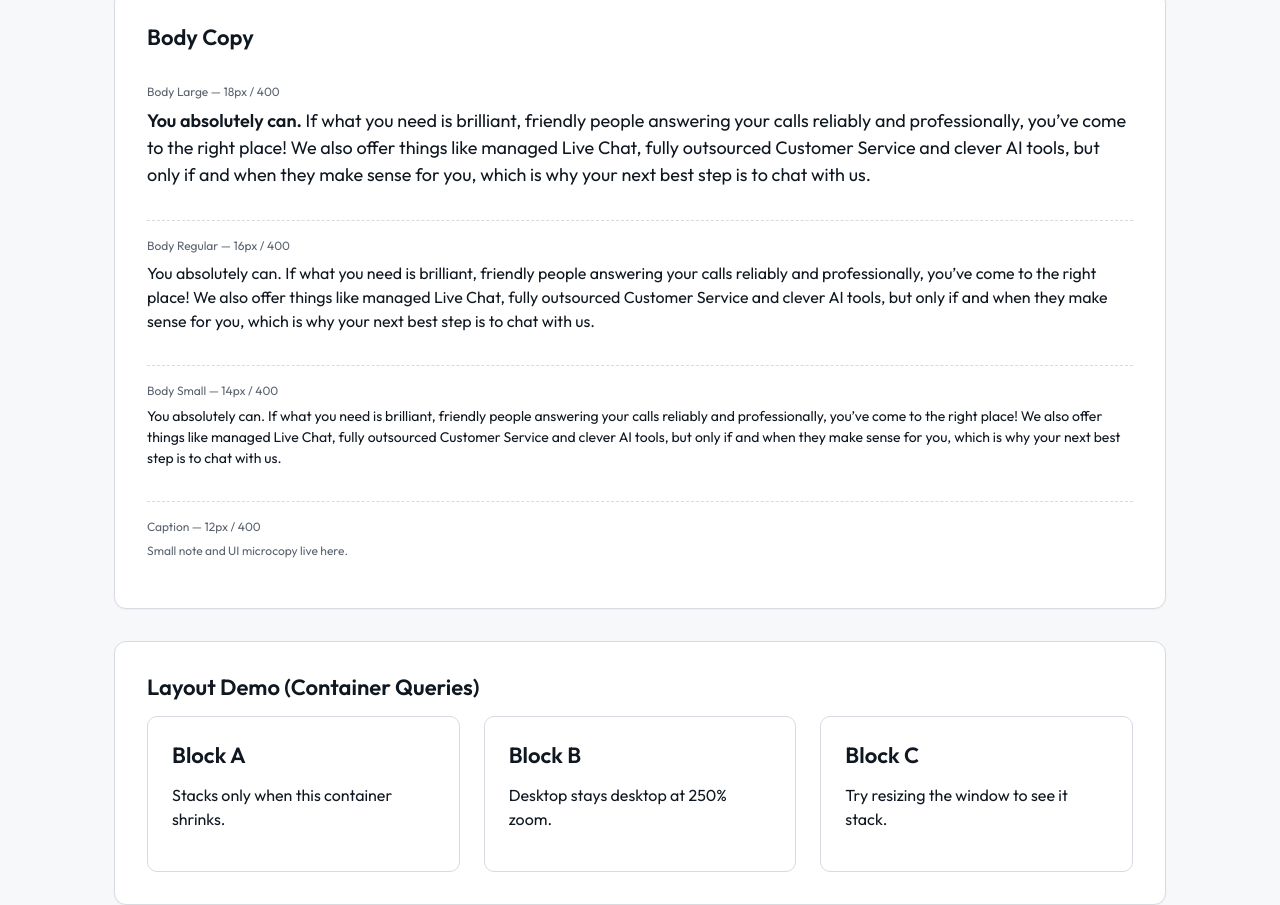
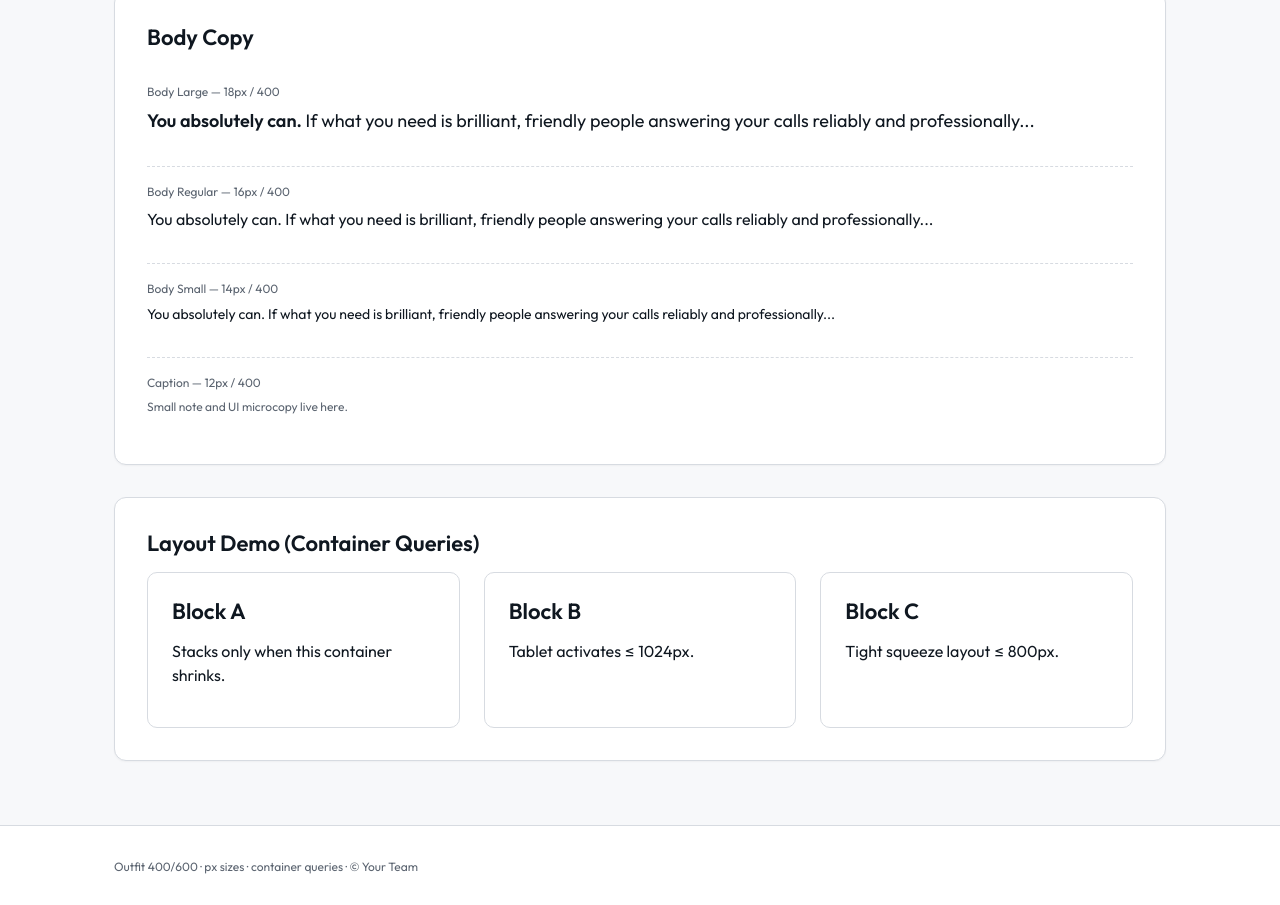
Before and after one commit to markbolton13-gif/mp-ui-test, a plain HTML site: page index.html in a window 1280 px wide. Shown: the part 1305-2210 px from the top of the page. Drawn offline with Linux system fonts and the light colour scheme.

Commit message:
Add files via upload

```diff
--- a/index.html
+++ b/index.html
@@ -26,86 +26,34 @@
 
     <section class="card">
       <h2 class="card-title">Headings</h2>
-      <div class="sample">
-        <div class="label">H1 — 64px / 600</div>
-        <h1 class="h1">Real people</h1>
-      </div>
-      <div class="sample">
-        <div class="label">H2 — 48px / 600</div>
-        <h2 class="h2">Level up your reputation and grow faster</h2>
-      </div>
-      <div class="sample">
-        <div class="label">H3 — 36px / 600</div>
-        <h3 class="h3">Level up your reputation and grow faster Level up your reputation</h3>
-      </div>
-      <div class="sample">
-        <div class="label">H4 — 28px / 600</div>
-        <h4 class="h4">Level up your reputation and grow faster Level up your reputation</h4>
-      </div>
-      <div class="sample">
-        <div class="label">H5 — 22px / 600</div>
-        <h5 class="h5">Level up your reputation and grow faster</h5>
-      </div>
-      <div class="sample">
-        <div class="label">H6 — 18px / 600</div>
-        <h6 class="h6">Level up your reputation and grow faster</h6>
-      </div>
+      <div class="sample"><div class="label">H1 — 64px / 600</div><h1 class="h1">Real people</h1></div>
+      <div class="sample"><div class="label">H2 — 48px / 600</div><h2 class="h2">Level up your reputation and grow faster</h2></div>
+      <div class="sample"><div class="label">H3 — 36px / 600</div><h3 class="h3">Level up your reputation and grow faster Level up your reputation</h3></div>
+      <div class="sample"><div class="label">H4 — 28px / 600</div><h4 class="h4">Level up your reputation and grow faster Level up your reputation</h4></div>
+      <div class="sample"><div class="label">H5 — 22px / 600</div><h5 class="h5">Level up your reputation and grow faster</h5></div>
+      <div class="sample"><div class="label">H6 — 18px / 600</div><h6 class="h6">Level up your reputation and grow faster</h6></div>
     </section>
 
     <section class="card">
       <h2 class="card-title">Body Copy</h2>
-      <div class="sample">
-        <div class="label">Body Large — 18px / 400</div>
-        <p class="body-lg">
-          <strong>You absolutely can.</strong> If what you need is brilliant, friendly people answering your calls
-          reliably and professionally, you’ve come to the right place! We also offer things like managed Live Chat,
-          fully outsourced Customer Service and clever AI tools, but only if and when they make sense for you, which
-          is why your next best step is to chat with us.
-        </p>
-      </div>
-      <div class="sample">
-        <div class="label">Body Regular — 16px / 400</div>
-        <p class="body">You absolutely can. If what you need is brilliant, friendly people answering your calls reliably and
-          professionally, you’ve come to the right place! We also offer things like managed Live Chat, fully
-          outsourced Customer Service and clever AI tools, but only if and when they make sense for you, which is why
-          your next best step is to chat with us.</p>
-      </div>
-      <div class="sample">
-        <div class="label">Body Small — 14px / 400</div>
-        <p class="body-sm">You absolutely can. If what you need is brilliant, friendly people answering your calls reliably and
-          professionally, you’ve come to the right place! We also offer things like managed Live Chat, fully
-          outsourced Customer Service and clever AI tools, but only if and when they make sense for you, which is why
-          your next best step is to chat with us.</p>
-      </div>
-      <div class="sample">
-        <div class="label">Caption — 12px / 400</div>
-        <p class="caption">Small note and UI microcopy live here.</p>
-      </div>
+      <div class="sample"><div class="label">Body Large — 18px / 400</div><p class="body-lg"><strong>You absolutely can.</strong> If what you need is brilliant, friendly people answering your calls reliably and professionally...</p></div>
+      <div class="sample"><div class="label">Body Regular — 16px / 400</div><p class="body">You absolutely can. If what you need is brilliant, friendly people answering your calls reliably and professionally...</p></div>
+      <div class="sample"><div class="label">Body Small — 14px / 400</div><p class="body-sm">You absolutely can. If what you need is brilliant, friendly people answering your calls reliably and professionally...</p></div>
+      <div class="sample"><div class="label">Caption — 12px / 400</div><p class="caption">Small note and UI microcopy live here.</p></div>
     </section>
 
     <section class="card">
       <h2 class="card-title">Layout Demo (Container Queries)</h2>
       <div class="demo container-qs">
-        <div class="demo-block">
-          <h3 class="h5">Block A</h3>
-          <p class="body">Stacks only when this container shrinks.</p>
-        </div>
-        <div class="demo-block">
-          <h3 class="h5">Block B</h3>
-          <p class="body">Desktop stays desktop at 250% zoom.</p>
-        </div>
-        <div class="demo-block">
-          <h3 class="h5">Block C</h3>
-          <p class="body">Try resizing the window to see it stack.</p>
-        </div>
+        <div class="demo-block"><h3 class="h5">Block A</h3><p class="body">Stacks only when this container shrinks.</p></div>
+        <div class="demo-block"><h3 class="h5">Block B</h3><p class="body">Tablet activates ≤ 1024px.</p></div>
+        <div class="demo-block"><h3 class="h5">Block C</h3><p class="body">Tight squeeze layout ≤ 800px.</p></div>
       </div>
     </section>
   </main>
 
   <footer class="page-footer">
-    <div class="wrap">
-      <p class="caption">Outfit 400/600 · px sizes · container queries · © Your Team</p>
-    </div>
+    <div class="wrap"><p class="caption">Outfit 400/600 · px sizes · container queries · © Your Team</p></div>
   </footer>
 </body>
 </html>
--- a/style.css
+++ b/style.css
@@ -3,7 +3,7 @@
   --body-lg:18px; --body:16px; --body-sm:14px; --caption:12px;
   --space-1:8px; --space-2:12px; --space-3:16px; --space-4:24px; --space-5:32px;
   --radius:12px;
-  --ink:#0f1720; --muted:#5b6470; --canvas:#f7f8fa; --card:#ffffff; --stroke:#d7dbe1; --accent:#2b80ff;
+  --ink:#0f1720; --muted:#5b6470; --canvas:#f7f8fa; --card:#ffffff; --stroke:#d7dbe1;
 }
 *{box-sizing:border-box} html,body{margin:0;padding:0}
 body{font-family:'Outfit',system-ui,-apple-system,Segoe UI,Roboto,Helvetica,Arial,sans-serif;font-weight:400;color:var(--ink);background:var(--canvas);line-height:1.5}
@@ -39,7 +39,7 @@ body{font-family:'Outfit',system-ui,-apple-system,Segoe UI,Roboto,Helvetica,Aria
 .w-960{max-width:960px;height:40px}
 .container-qs{display:grid;grid-template-columns:repeat(3,1fr);gap:var(--space-4);container-type:inline-size}
 .demo-block{border:1px solid var(--stroke);border-radius:10px;padding:var(--space-4);background:var(--card)}
-@container (max-width: 800px){.container-qs{grid-template-columns:repeat(2,1fr)}}
-@container (max-width: 520px){.container-qs{grid-template-columns:1fr}}
+@container (max-width: 1024px){.container-qs{grid-template-columns:repeat(2,1fr)}} /* tablet */
+@container (max-width: 800px){.container-qs{grid-template-columns:repeat(2,1fr)}}   /* tight squeeze */
+@container (max-width: 520px){.container-qs{grid-template-columns:1fr}}            /* mobile */
 @container (max-width: 520px){.h1,h1{font-size:48px}.h2,h2{font-size:36px}.h3,h3{font-size:28px}}
-@media print{.page-header,.page-footer{display:none}.wrap{padding:0}}
```
Also changed, not shown: 1 other file.
